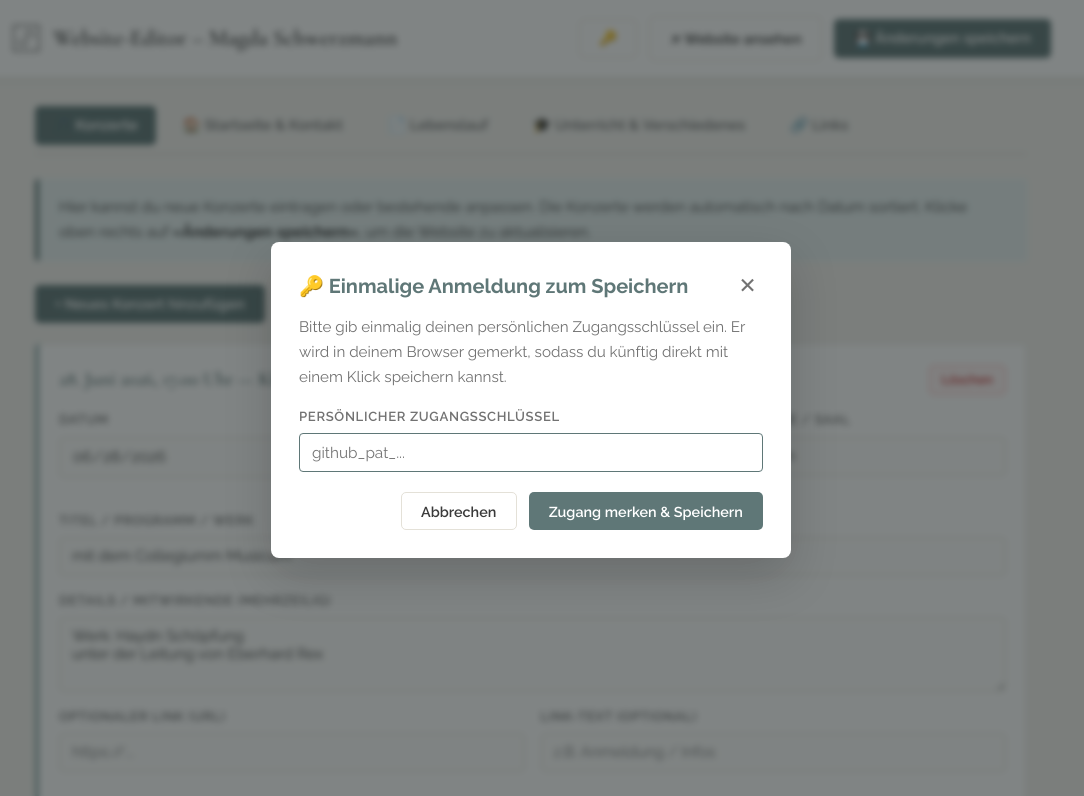
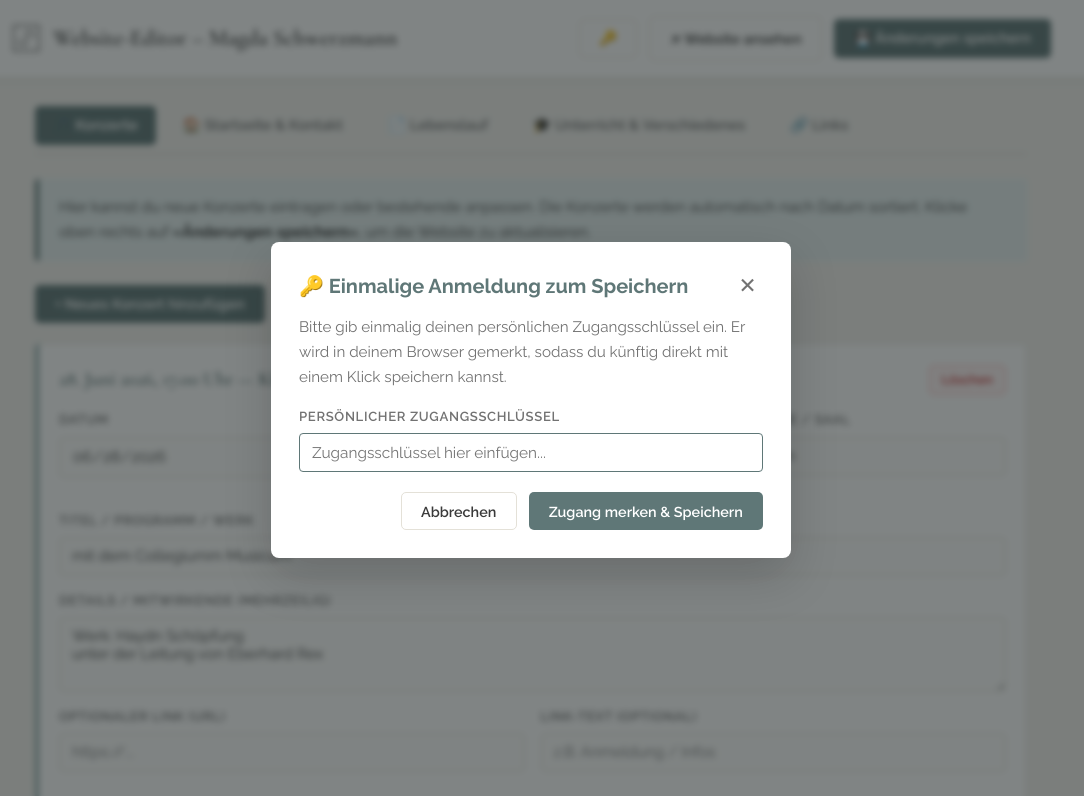
Before and after one commit to gallmann/magda-website, a plain HTML site: page admin/index.html in a window 1280 px wide. Both pictures are taken after a click on the button "Zugangsschlüssel hinterlegen oder ändern". Shown: the top 796 px of the page, without its empty margins (109-1193 px from the left). Drawn offline with nearby package versions, Linux system fonts and the light colour scheme.

Commit message:
Use friendly German placeholder text in token input field

```diff
--- a/admin/index.html
+++ b/admin/index.html
@@ -421,7 +421,7 @@
         </p>
         <div class="form-group">
           <label for="ghToken">Persönlicher Zugangsschlüssel</label>
-          <input type="password" id="ghToken" placeholder="github_pat_..." />
+          <input type="password" id="ghToken" placeholder="Zugangsschlüssel hier einfügen..." />
         </div>
         <div style="display: flex; justify-content: flex-end; gap: 0.75rem; margin-top: 1.25rem;">
           <button type="button" id="cancelAuthModalBtn" class="btn btn-secondary">Abbrechen</button>
```
